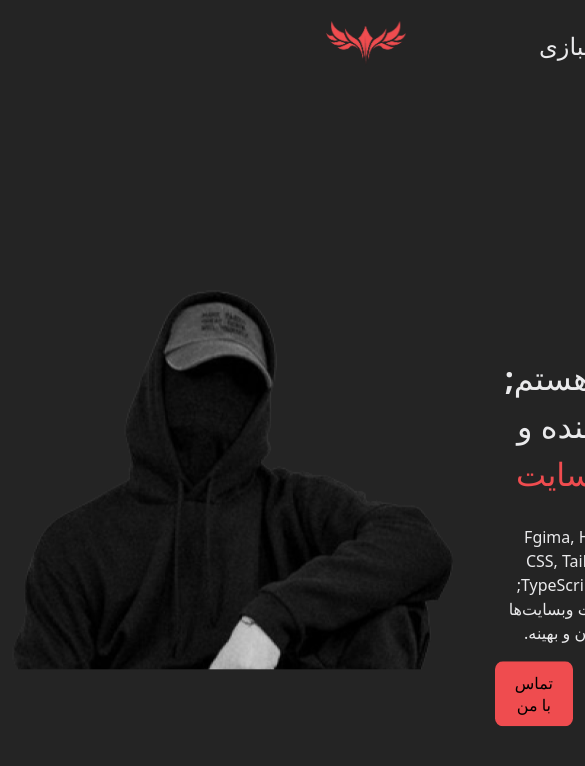
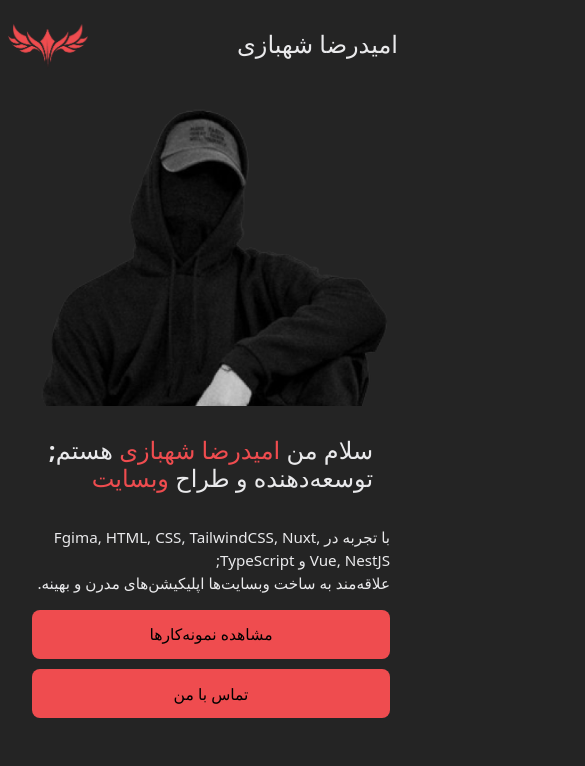
Before and after one commit to itzOmidReza/pesrsonal-website-simple, a website built with Vite: page index.html in a window 390 px wide. Shown: the top 766 px of the page, 585 px wide, since content can reach past the window. Built offline with nearby package versions, Linux system fonts and the light colour scheme.

Commit message:
style(responsive): responsive the project

```diff
--- a/src/style.css
+++ b/src/style.css
@@ -35,6 +35,7 @@ a:hover {
 }
 
 body {
+  padding: 8px;
 }
 
 h1 {
@@ -105,20 +106,11 @@ button:focus-visible {
   transform: translateY(30%);
 }
 
-.hero-text {
-}
-
 .hero-text h1 {
   font-size: 2rem;
 }
 
-.hero-text p {
-}
-
-.hero-text button {
-}
-
-.box-button{
+.box-button {
   display: flex;
   gap: 18px;
 }
@@ -126,3 +118,144 @@ button:focus-visible {
 .hero-tex-bold {
   color: var(--secendry-color);
 }
+
+/* responsive */
+/* ---------- Breakpoints ---------- */
+
+/* Large tablets / small desktops */
+@media (max-width: 1024px) {
+  :root {
+    --gap-lg: 28px;
+  }
+  .hero {
+    gap: var(--gap-md);
+    max-width: 920px;
+    transform: translateY(18%);
+  }
+  .logo {
+    max-height: 56px;
+  }
+}
+
+/* Tablets and large phones */
+@media (max-width: 768px) {
+  :root {
+    --gap-lg: 20px;
+    --gap-md: 16px;
+  }
+
+  /* stack hero vertically for narrow screens */
+  .hero {
+    flex-direction: column-reverse; /* text then media (or adjust as needed) */
+    align-items: flex-start;
+    justify-content: center;
+    gap: var(--gap-md);
+    transform: none; /* remove translate to avoid overflow */
+    padding: 1.5rem;
+  }
+
+  .hero-text {
+    display:flex;
+    flex-direction: column;
+    align-items: center;
+    justify-content: center;
+    width: 100%;
+  }
+
+  .hero-img {
+    display:flex;
+    flex-direction: column;
+    align-items: center;
+    justify-content: center;
+    width: 100%;
+  }
+  /* typography */
+  .hero-text h1 {
+    font-size: clamp(1.4rem, 4.2vw, 2rem);
+  }
+  p {
+    font-size: clamp(0.95rem, 2.8vw, 1rem);
+  }
+
+  /* logo */
+  .logo {
+    max-height: 48px;
+  }
+
+  /* buttons become full-width vertical stack */
+  .box-button {
+    width: 100%;
+    flex-direction: column;
+    gap: 12px;
+  }
+  button {
+    width: 100%;
+    min-width: 0;
+    padding: 0.85em 1rem;
+    font-size: 1rem;
+  }
+}
+
+/* Mobile (small phones) */
+@media (max-width: 480px) {
+  :root {
+    --gap-md: 12px;
+    --gap-sm: 10px;
+  }
+
+  body {
+    padding: 0;
+    margin: 0;
+  }
+
+  .header {
+    padding: 6px 8px;
+    width: 100%;
+  }
+
+  .logo {
+    max-height: 40px;
+  }
+
+  .hero {
+    padding: 1rem;
+    gap: var(--gap-sm);
+  }
+  .hero-img img {
+    width: 100%;
+  }
+
+  .hero-text h1 {
+    font-size: 1.5rem;
+    line-height: 1.15;
+  }
+  p {
+    font-size: 0.95rem;
+  }
+
+  .box-button {
+    gap: 10px;
+  }
+  button {
+    padding: 0.8em;
+    font-size: 0.98rem;
+  }
+}
+
+/* Optional utility: center content for very wide screens */
+@media (min-width: 1600px) {
+  .header,
+  .hero {
+    max-width: 1400px;
+  }
+}
+
+/* small accessibility hint: focus-visible outline */
+button:focus-visible,
+a:focus-visible {
+  outline: 3px solid rgba(100, 108, 255, 0.18);
+  outline-offset: 3px;
+  border-radius: 8px;
+}
+
+/* End responsive additions */
```
Also changed, not shown: index.html (+1 -1 lines).
